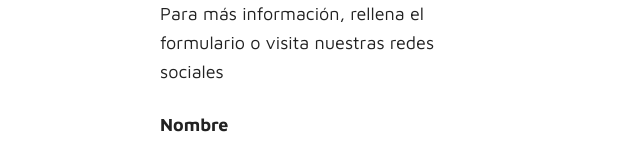
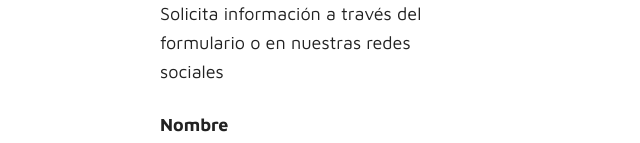
Before and after one commit to NayadeEtcetera/form, a plain HTML site: page index.html in a window 1280 px wide. Shown: the top 143 px of the page, without its empty margins (0-640 px from the left). Drawn offline with Linux system fonts and the light colour scheme.

Commit message:
Update index.html

```diff
--- a/index.html
+++ b/index.html
@@ -14,7 +14,7 @@
   <body>
     <div class="container row">
       <div class="one-third column">
-        <p>Para más información, rellena el formulario o visita nuestras redes sociales</p>
+        <p>Solicita información a través del formulario o en nuestras redes sociales</p>
         <form name="contact" method="POST" data-netlify="true">
           <label for="TextInput">Nombre</label>
           <input class="u-full-width" type="text" placeholder="Tu nombre" id="TextInput" required />
```
